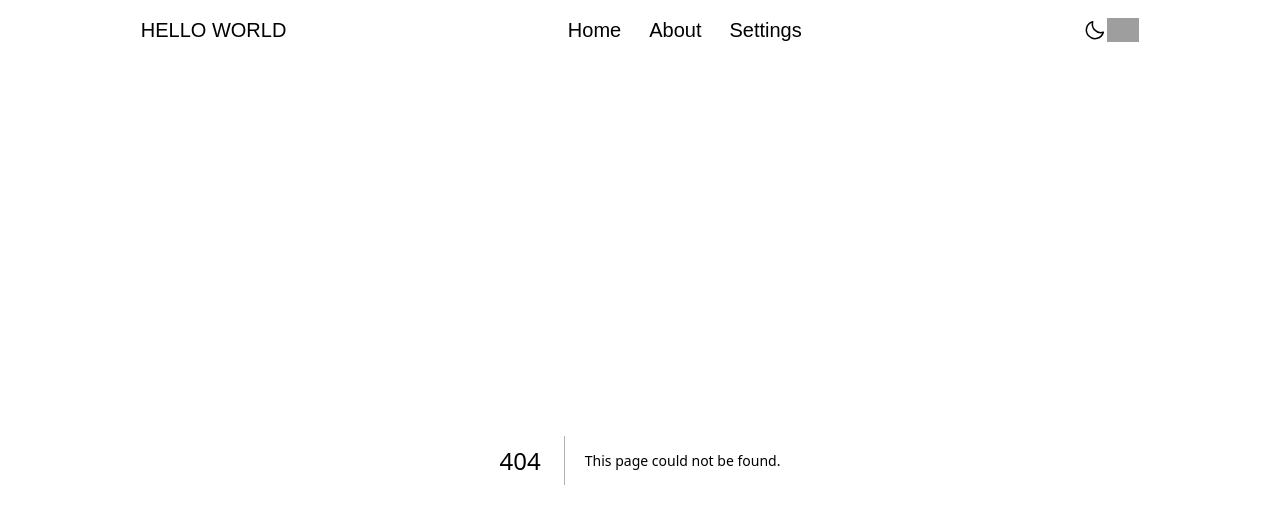
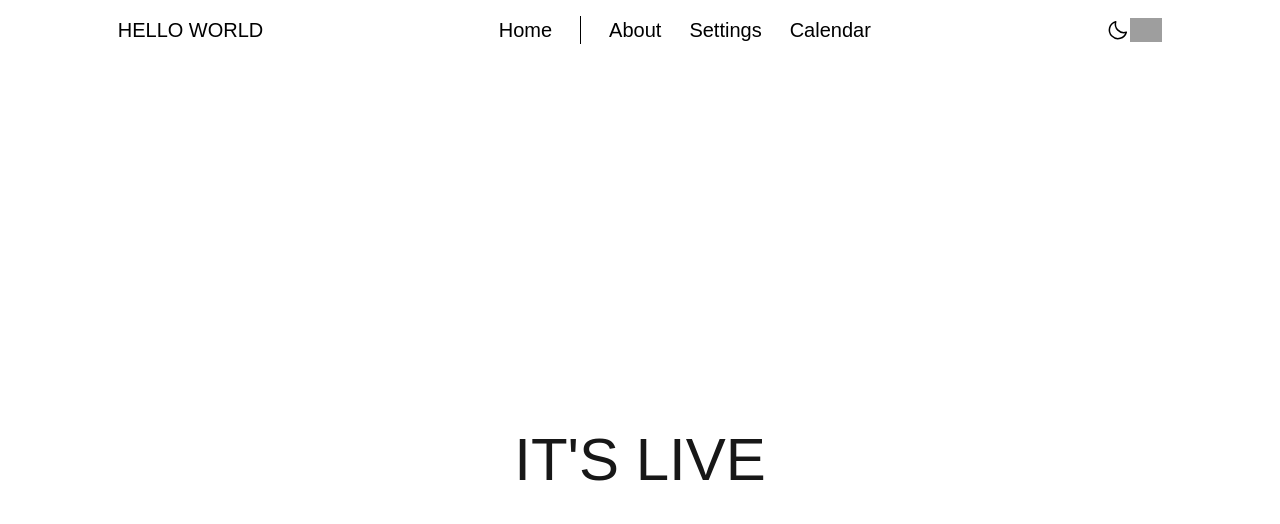
Before and after one commit to Cargnx/nextApplication, a Next.js app: page /calendar in a window 1280 px wide. Before the commit this address had no page. Shown: the top 524 px of the page. Built offline with nearby package versions, Linux system fonts and the light colour scheme; grey boxes are pictures that could not be loaded.

Commit message:
[WIP] Add Calendar page & bind it to the config

```diff
--- /dev/null
+++ b/src/app/calendar/page.jsx
@@ -0,0 +1,14 @@
+import UnderConstruction from "@/components/ui/UnderConstruction";
+import { pageStatus } from "@/config/page";
+
+export default function Calendar() {
+  if (!pageStatus.calendar) {
+    return <UnderConstruction pageName="Calendar page" />;
+  }
+
+  return (
+      <div className="min-h-screen flex items-center justify-center flex-col gap-8">
+        <span className="text-6xl">IT'S LIVE</span>
+      </div>
+  );
+}
--- a/src/components/layout/Header.jsx
+++ b/src/components/layout/Header.jsx
@@ -11,11 +11,17 @@ const Header = () => {
             <li className="hover:underline">
               <Link href="/">Home</Link>
             </li>
+            <li className="h-auto w-[1px] bg-black">
+
+            </li>
             <li className="hover:underline">
               <Link href="/about">About</Link>
             </li>
             <li className="hover:underline">
               <Link href="/settings">Settings</Link>
+            </li>
+            <li className="hover:underline">
+              <Link href="/calendar">Calendar</Link>
             </li>
           </ul>
 
--- a/src/config/page.js
+++ b/src/config/page.js
@@ -5,5 +5,6 @@
 
 export const pageStatus = {
   about: false,
-  settings: false
+  settings: false,
+  calendar: true
 };
```
